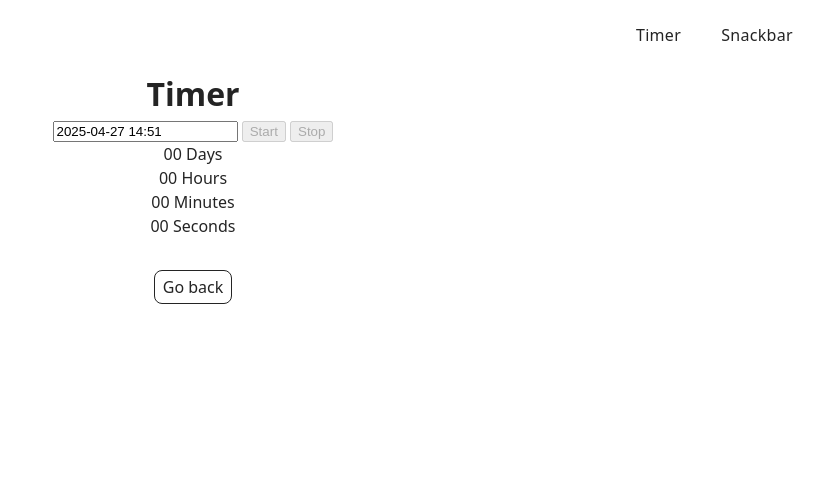
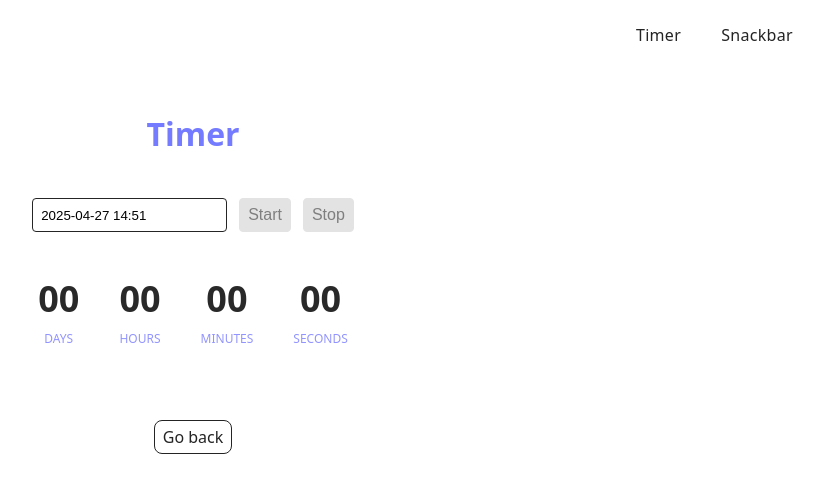
Before and after one commit to UsiTheStorm/goit-js-hw-10, a website built with Vite: page src/1-timer.html in a window 1280 px wide. Shown: the whole page, without its empty margins (447-1271 px from the left). Built offline with nearby package versions, Linux system fonts and the light colour scheme.

Commit message:
Add timer style

```diff
--- a/src/css/timer.css
+++ b/src/css/timer.css
@@ -1,3 +1,10 @@
+:root {
+  --accent-color: #747bff;
+  --hover-accent-color: #9294ff;
+  --disabled-color: #c7c7c7;
+  --disabled-text-color: #000000;
+}
+
 /* Remove blue selection background */
 .flatpickr-calendar {
   user-select: none; /* Забороняє виділення */
@@ -7,7 +14,104 @@
   color: inherit;
 }
 
-/* Custom iziToast shadow */
-.iziToast:after {
-  box-shadow: 0 8px 8px -5px rgba(0, 0, 0, 0.25) !important;
+.flatpickr-day.selected {
+  background: var(--accent-color) !important;
+  border-color: var(--accent-color) !important;
 }
+
+/* Title style */
+.title {
+  text-align: center;
+  color: var(--accent-color);
+  margin: 40px 0;
+}
+
+/* Input container style */
+.timer-controls {
+  display: flex;
+  justify-content: center;
+  gap: 12px;
+}
+
+/* Button style */
+.timer-controls button {
+  padding: 4px 8px;
+  background-color: var(--accent-color);
+  color: white;
+  text-align: center;
+  border: 1px solid var(--accent-color);
+  border-radius: 4px;
+
+  font-size: 16px;
+  line-height: 1.5;
+
+  transition: background-color 0.3s ease;
+}
+
+.timer-controls button:hover {
+  background-color: var(--hover-accent-color);
+  border-color: var(--hover-accent-color);
+}
+
+.timer-controls button:disabled {
+  opacity: 0.5;
+  background-color: var(--disabled-color);
+  border-color: var(--disabled-color);
+  color: var(--disabled-text-color);
+  cursor: not-allowed;
+}
+
+.timer-controls button:disabled:hover {
+  background-color: var(--disabled-color);
+  border-color: var(--disabled-color);
+}
+
+/* Input style */
+#datetime-picker {
+  padding: 4px 8px;
+  border: 1px solid #262525;
+  border-radius: 4px;
+  box-sizing: border-box;
+}
+
+#datetime-picker[disabled] {
+  opacity: 0.5;
+  background-color: var(--disabled-color);
+  cursor: not-allowed;
+  color: var(--disabled-text-color);
+}
+
+#datetime-picker:focus {
+  border-color: var(--accent-color);
+  outline: none;
+}
+
+/* Timer style */
+.timer {
+  display: flex;
+  justify-content: center;
+  gap: 40px;
+  margin: 40px 0;
+}
+
+.timer .field {
+  display: flex;
+  flex-direction: column;
+  align-items: center;
+
+  gap: 4px;
+}
+
+.timer .value {
+  display: block;
+  font-size: 36px;
+  font-weight: 700;
+  color: #292929;
+}
+
+.timer .label {
+  display: block;
+  text-transform: uppercase;
+  font-size: 12px;
+  color: var(--hover-accent-color);
+}
--- a/src/partials/timer.html
+++ b/src/partials/timer.html
@@ -1,8 +1,10 @@
 <!doctype html>
-<h1>Timer</h1>
-<input type="text" id="datetime-picker" />
-<button type="button" data-start>Start</button>
-<button type="button" data-stop>Stop</button>
+<h1 class="title">Timer</h1>
+<div class="timer-controls">
+  <input type="text" id="datetime-picker" />
+  <button type="button" data-start>Start</button>
+  <button type="button" data-stop>Stop</button>
+</div>
 
 <div class="timer">
   <div class="field">
```
